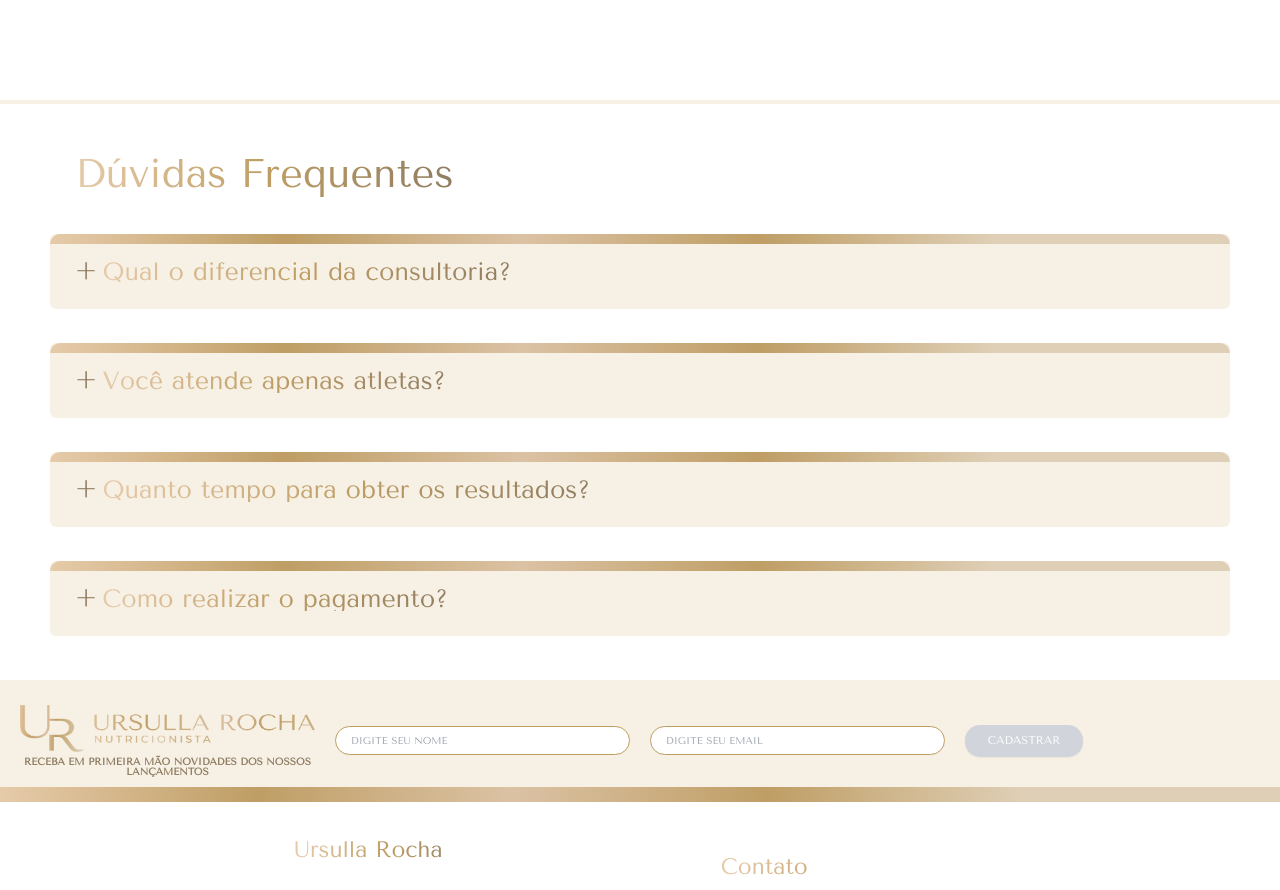
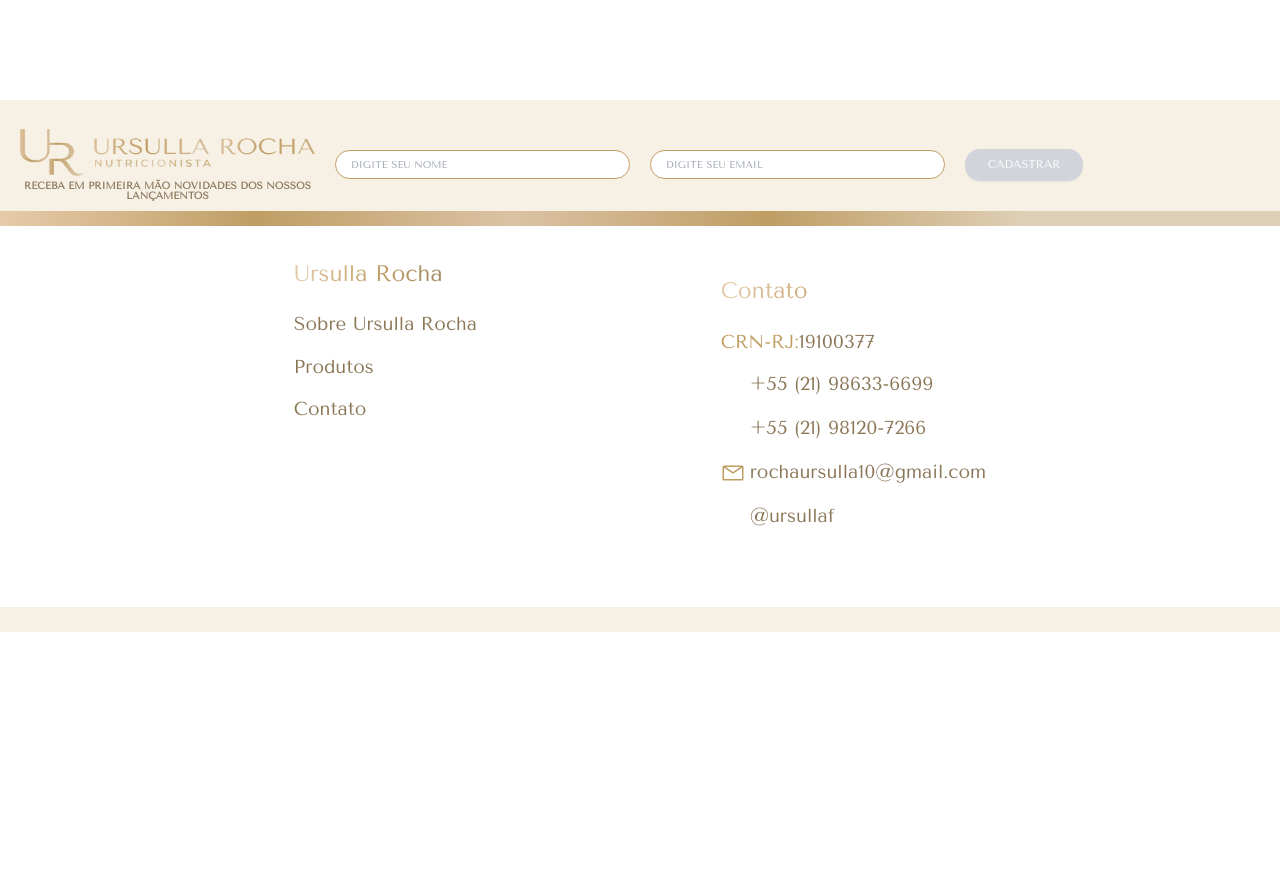
Before and after one commit to caetanojpo/ursulla-rocha, a Next.js app: page / in a window 1280 px wide. Shown: the part 6101-6991 px from the top of the page. After the commit the page ends 6733 px from the top, so only its background shows below. Built offline with nearby package versions, Linux system fonts and the light colour scheme; some icons are missing.

Commit message:
feat: commented faq

```diff
--- a/src/app/page.tsx
+++ b/src/app/page.tsx
@@ -2,7 +2,7 @@
 import { useMobile } from "@/components/context/mobileContext";
 import SobreMim from "@/components/organisms/aboutMy";
 import HeaderHome from "@/components/organisms/headerBannerHome";
-import FAQHome from "@/components/organisms/section/FAQHome";
+// import FAQHome from "@/components/organisms/section/FAQHome";
 import { Download } from "lucide-react";
 import Image from "next/image";
 
@@ -415,9 +415,9 @@ export default function Home() {
             </div>
           </div>
         </section>
-        <section className="flex-col flex items-start  w-full">
-          <FAQHome />
-        </section>
+        {/*<section className="flex-col flex items-start  w-full">*/}
+        {/*  <FAQHome />*/}
+        {/*</section>*/}
       </main>
     </div>
   );
--- a/src/app/reset/page.tsx
+++ b/src/app/reset/page.tsx
@@ -7,7 +7,7 @@ import Phases from "@/components/organisms/phases/Phases";
 import AditionalInfoList from "@/components/organisms/lists/AditionalInfoList";
 import Carousel from "@/components/molecules/carousel/Carousel";
 import StartSection from "@/components/organisms/section/StartSection";
-import FAQ from "@/components/organisms/section/FAQ";
+// import FAQ from "@/components/organisms/section/FAQ";
 
 export default function page() {
   const ResetProjectDetailsSections: ResetProjectDetailsProps[] = [
@@ -82,7 +82,7 @@ export default function page() {
         <Carousel />
       </section>
       <StartSection />
-      <FAQ />
+      {/*<FAQ />*/}
     </main>
   );
 }
```
